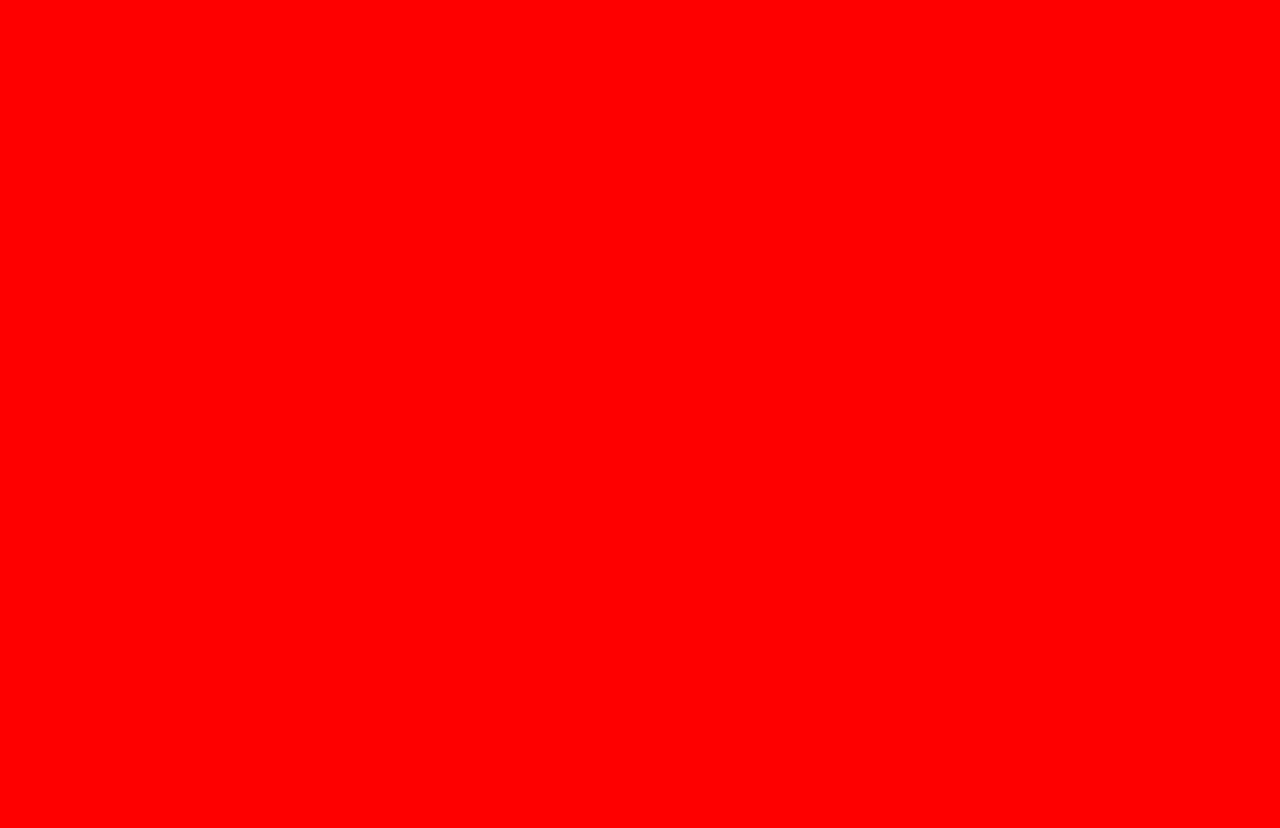
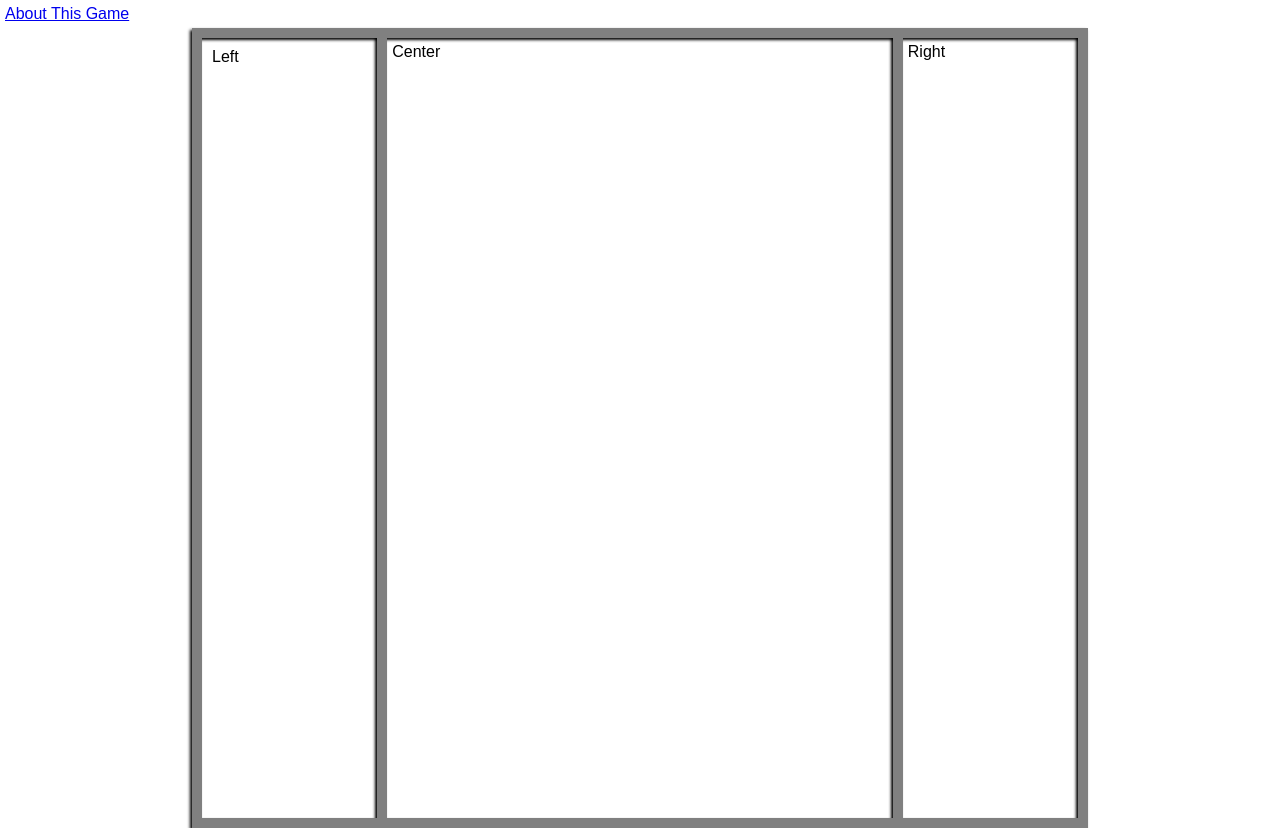
Before and after one commit to WCramRTC/Game_W22, a plain HTML site: page index.html in a window 1280 px wide. Before the commit the page ends 800 px from the top, so only its background shows below. Drawn offline with Linux system fonts and the light colour scheme.

Commit message:
Implement Grid, Css, and Javascript

```diff
--- a/css/css.css
+++ b/css/css.css
@@ -1,9 +1,62 @@
 /* Something new: Customer Properties aka CSS variables */
 
 :root {
-    --main-color: red;
+    /* colors */
+    --main-color: white;
+    --trim-color: grey;
+
+    /*sizes */
+    --trim-size: 10px;
 }
 
 * {
+    font-family: Arial, Helvetica, sans-serif;
     background-color: var(--main-color);
+    box-sizing: border-box;
+    margin: 0;
+    padding: 0;
 }
+
+ul, ol {
+    margin: revert;
+    padding: revert;
+}
+
+/* Grid Elements */
+.grid-container {
+    display: grid;
+    grid-template-columns: 20% auto 20%;
+    width: 70%;
+    height: 800px;
+    margin: 0 auto;
+    column-gap: var(--trim-size);
+
+    /* colors */
+    background-color: var(--trim-color);
+    border: var(--trim-size) solid var(--trim-color);
+
+    box-shadow: -2px 2px 3px black;
+}
+
+.grid-item {
+    box-shadow: inset -2px 2px 3px black;
+    padding: 5px;
+}
+
+.grid-container-left {
+
+}
+
+.grid-container-center {
+
+}
+
+.grid-container-right {
+
+}
+
+/* Formatting */
+p {
+    display: block;
+    margin: 5px;
+}
--- a/index.html
+++ b/index.html
@@ -8,7 +8,19 @@
     <link href="css/css.css" rel="stylesheet" />
 </head>
 <body>
-
+    <p><a href="about.html">About This Game</a></p>
+    <div class="grid-container">
+        <!-- Left Sidebar -->
+        <div class="grid-item">
+            <div class="grid-container-left">
+                <p>Left</p>
+            </div>
+        </div>
+        <!-- Center -->
+        <div class="grid-item">Center</div>
+        <!-- Right Sidebar -->
+        <div class="grid-item">Right</div>
+    </div>
     <script src="js/js.js"></script>
 </body>
 </html>
--- a/js/js.js
+++ b/js/js.js
@@ -0,0 +1,5 @@
+window.onload = function() {
+
+}
+
+// alert("this works");
```
Also changed, not shown: about.html (added, +35 -0 lines).
